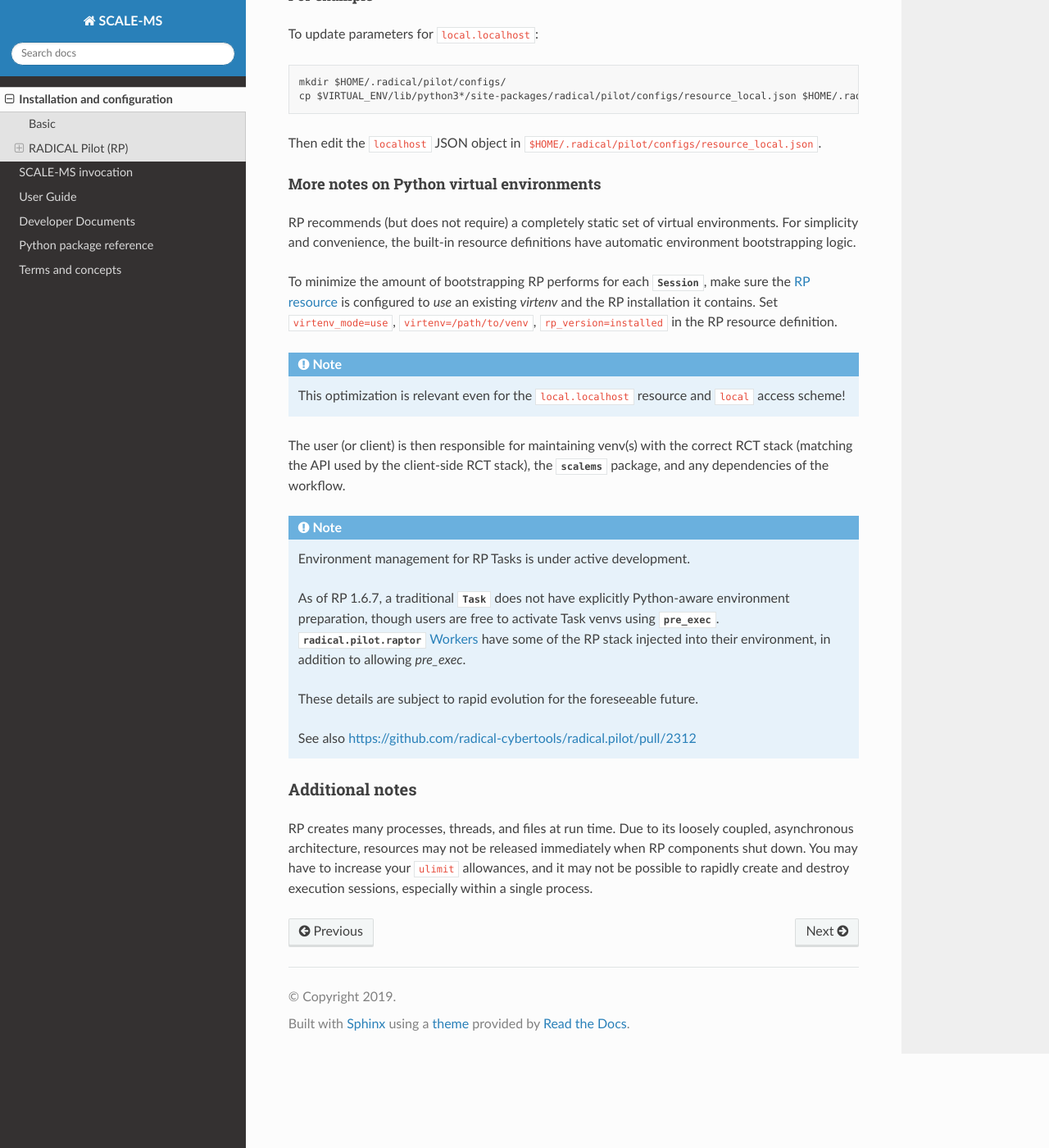
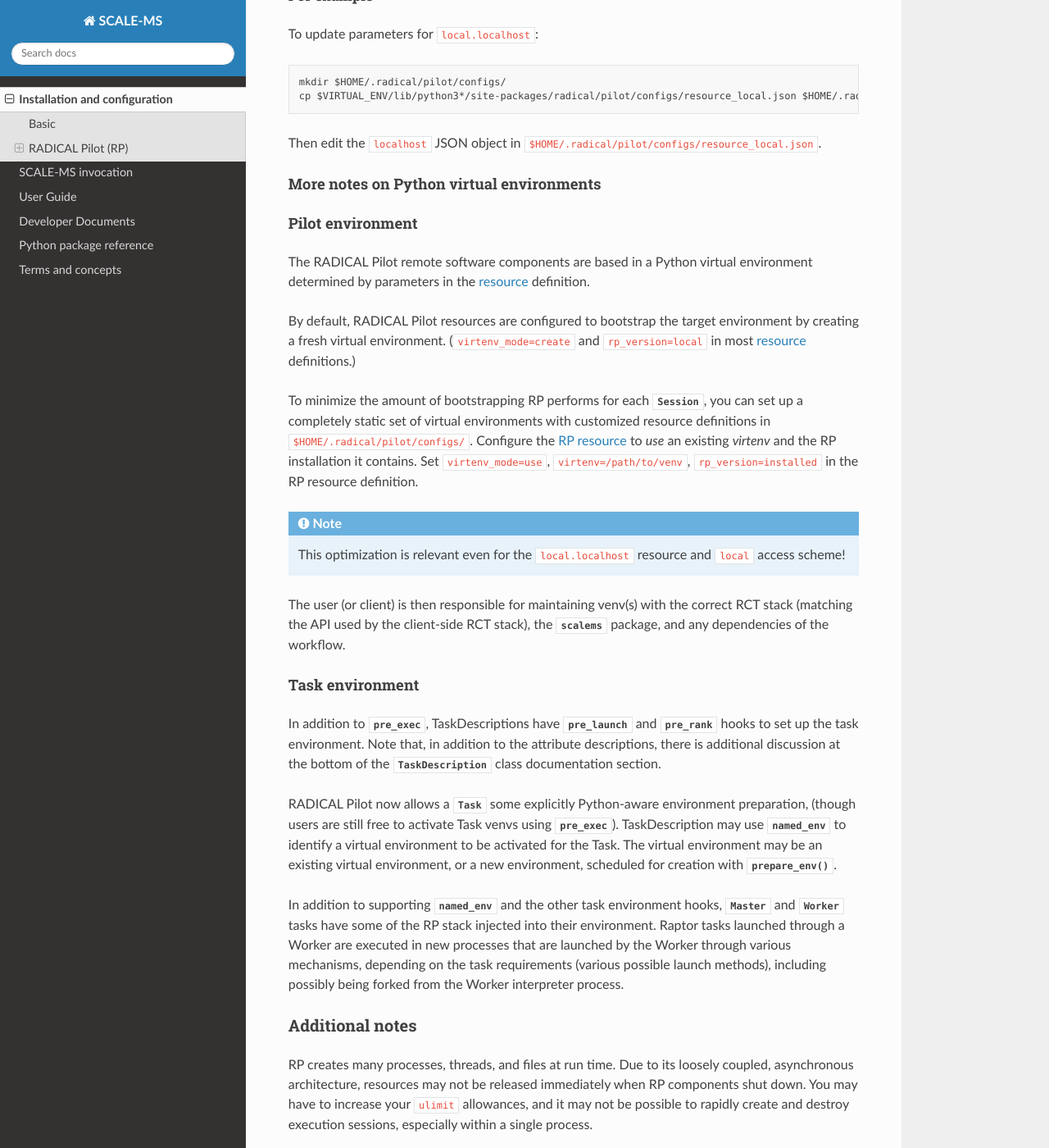
Before and after one commit to SCALE-MS/scale-ms, a Sphinx documentation site: the page built from docs/install.rst, in a window 1280 px wide and 1400 px high, scrolled down 2218 px. Shown: the whole window at 82% size. Built offline with Sphinx 7.4.7 and the Read the Docs theme 2.0.0, drawn with Linux system fonts in a browser that asks for light colours; some of the changed text lies outside the part shown.

Commit message:
Update notes on RP virtual environments.

```diff
--- a/docs/install.rst
+++ b/docs/install.rst
@@ -92,7 +92,7 @@ in your home directory **before launching** :py:mod:`scalems.radical`.
 Setting resource parameters
 ~~~~~~~~~~~~~~~~~~~~~~~~~~~
 
-https://radicalpilot.readthedocs.io/en/stable/machconf.html#writing-a-custom-resource-configuration-file.
+https://radicalpilot.readthedocs.io/en/stable/machconf.html#writing-a-custom-resource-configuration-file
 describes the user files for defining new resources or replacing built-in resource definitions.
 
 To override the default logic for a built-in resource definition,
@@ -108,18 +108,26 @@ To update parameters for ``local.localhost``::
     mkdir $HOME/.radical/pilot/configs/
     cp $VIRTUAL_ENV/lib/python3*/site-packages/radical/pilot/configs/resource_local.json $HOME/.radical/pilot/configs/
 
-Then edit the ``localhost`` JSON object in ``$HOME/.radical/pilot/configs/resource_local.json``.
+Then edit the ``localhost`` JSON object in :file:`$HOME/.radical/pilot/configs/resource_local.json`.
 
 More notes on Python virtual environments
 ~~~~~~~~~~~~~~~~~~~~~~~~~~~~~~~~~~~~~~~~~~
 
-RP recommends (but does not require) a completely static set of virtual environments.
-For simplicity and convenience, the built-in resource definitions have automatic
-environment bootstrapping logic.
+Pilot environment
+~~~~~~~~~~~~~~~~~
+
+The RADICAL Pilot remote software components are based in a Python virtual environment
+determined by parameters in the
+`resource <https://radicalpilot.readthedocs.io/en/stable/machconf.html>`__ definition.
+
+By default, RADICAL Pilot resources are configured to bootstrap the target environment
+by creating a fresh virtual environment. (``virtenv_mode=create`` and ``rp_version=local``
+in most `resource <https://radicalpilot.readthedocs.io/en/stable/machconf.html>`__ definitions.)
 
 To minimize the amount of bootstrapping RP performs for each :py:class:`~radical.pilot.Session`,
-make sure the `RP resource`_ is configured to *use* an existing *virtenv* and the
-RP installation it contains.
+you can set up a completely static set of virtual environments with customized resource definitions
+in :file:`$HOME/.radical/pilot/configs/`.
+Configure the `RP resource`_ to *use* an existing *virtenv* and the RP installation it contains.
 Set ``virtenv_mode=use``, ``virtenv=/path/to/venv``, ``rp_version=installed`` in the RP resource
 definition.
 
@@ -130,18 +138,33 @@ then responsible for maintaining venv(s) with the correct RCT stack (matching th
 used by the client-side RCT stack), the `scalems` package, and any dependencies of the
 workflow.
 
-.. note:: Environment management for RP Tasks is under active development.
+Task environment
+~~~~~~~~~~~~~~~~
 
-    As of RP 1.6.7, a traditional :py:class:`~radical.pilot.Task` does not have explicitly Python-aware
-    environment preparation, though users are free to activate Task venvs using
-    :py:data:`~radical.pilot.TaskDescription.pre_exec`.
-    :py:mod:`radical.pilot.raptor`
-    `Workers <https://github.com/radical-cybertools/radical.pilot/blob/devel/src/radical/pilot/raptor/worker.py>`__
-    have some of the RP stack injected into their environment, in addition to allowing *pre_exec*.
+In addition to :py:attr:`~radical.pilot.TaskDescription.pre_exec`, TaskDescriptions have
+:py:attr:`~radical.pilot.TaskDescription.pre_launch`
+and :py:attr:`~radical.pilot.TaskDescription.pre_rank`
+hooks to set up the task environment.
+Note that, in addition to the attribute descriptions,
+there is additional discussion at the bottom of the
+:py:class:`~radical.pilot.TaskDescription` class documentation section.
 
-    These details are subject to rapid evolution for the foreseeable future.
+RADICAL Pilot now allows a :py:class:`~radical.pilot.Task` some explicitly Python-aware
+environment preparation, (though users are still free to activate Task venvs using
+:py:data:`~radical.pilot.TaskDescription.pre_exec`).
+TaskDescription may use :py:attr:`~radical.pilot.TaskDescription.named_env` to identify
+a virtual environment to be activated for the Task.
+The virtual environment may be an existing virtual environment, or a new environment,
+scheduled for creation with :py:func:`~radical.pilot.Pilot.prepare_env`.
 
-    See also https://github.com/radical-cybertools/radical.pilot/pull/2312
+In addition to supporting :py:attr:`~radical.pilot.TaskDescription.named_env` and the
+other task environment hooks,
+:py:class:`~radical.pilot.raptor.Master` and :py:class:`~radical.pilot.raptor.Worker`
+tasks have some of the RP stack injected into their environment.
+Raptor tasks launched through a Worker are executed in new processes
+that are launched by the Worker through various mechanisms, depending
+on the task requirements (various possible launch methods), including
+possibly being forked from the Worker interpreter process.
 
 Additional notes
 ----------------
```
